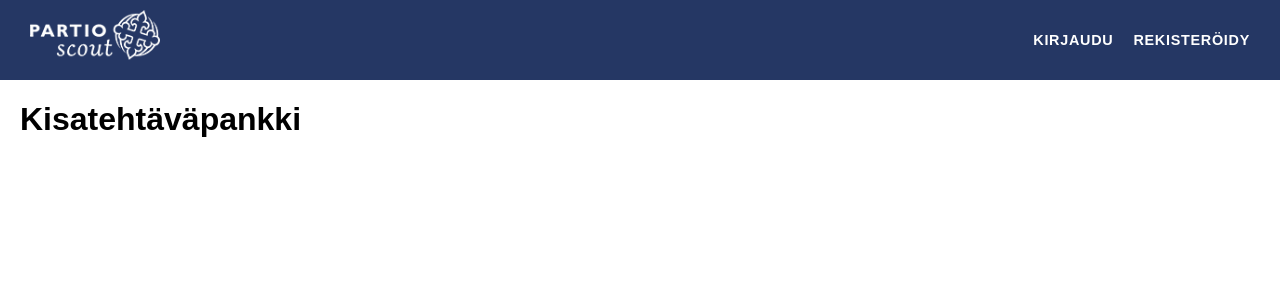
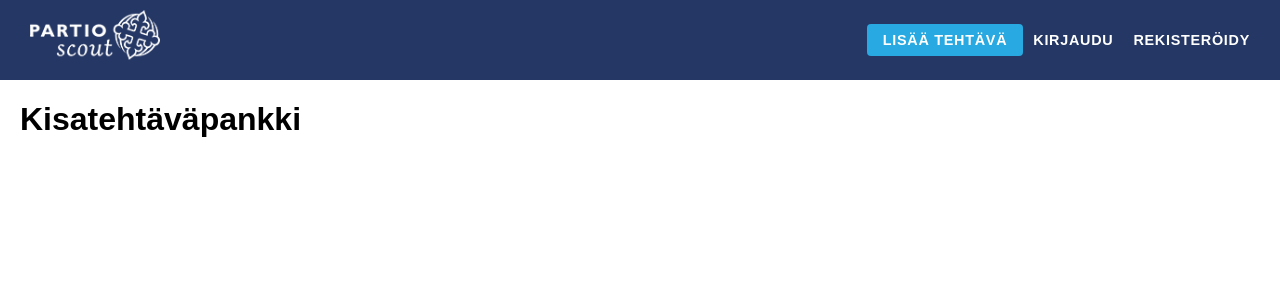
Before and after one commit to partio-scout/kisapankki-frontend, a React (Create React App) app: page / in a window 1280 px wide. Shown: the top 300 px of the page. Built offline with nearby package versions, Linux system fonts and the light colour scheme; no server answers; the HTML template or start-up script is replaced by a standard one; a web font is replaced by a local one.

Commit message:
pohja tehty

```diff
--- a/src/App.js
+++ b/src/App.js
@@ -37,6 +37,7 @@ const App = () => {
         <div className="logo"></div>
         {user === null ?
           <Fragment>
+            <button className="" onClick={() => loginForm()}>Lisää tehtävä</button>
             <button className="login-button-header" onClick={() => loginForm()}>Kirjaudu</button>
             <button className="signup-button-header" onClick={() => signUpForm()}>Rekisteröidy</button>
           </Fragment>
```
Also changed, not shown: src/components/AddTask.js (added), src/services/addtask.js (added), 1 other file (tests, documents, lock files or other folders).
